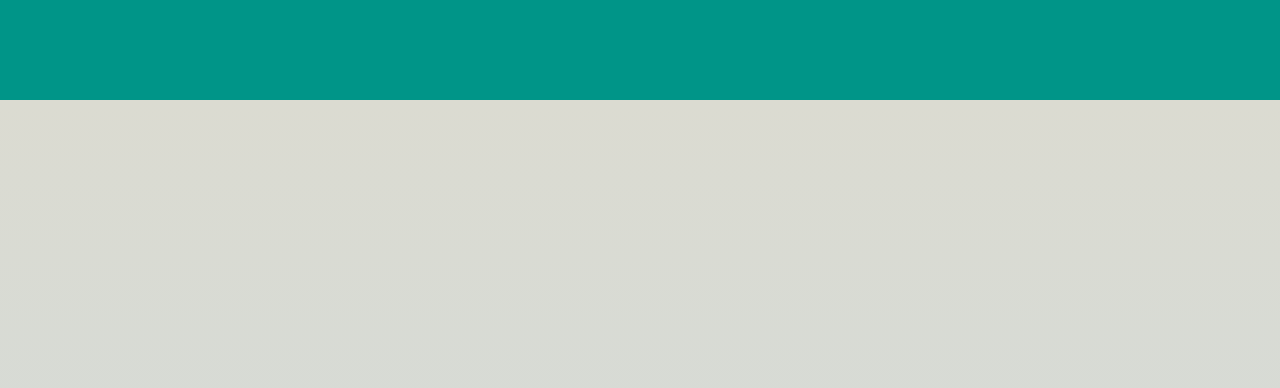
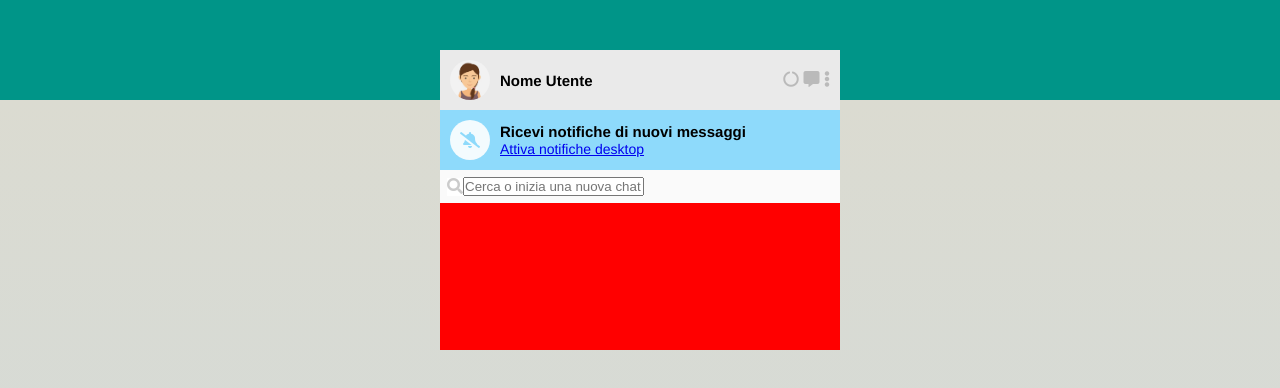
Before and after one commit to Ma-ko92/vue-boolzapp, a plain HTML site: page index.html in a window 1280 px wide. Drawn offline with nearby package versions, Linux system fonts and the light colour scheme.

Commit message:
interfaccia utente in produzione

```diff
--- a/css/style.css
+++ b/css/style.css
@@ -6,9 +6,20 @@
 }
 
 /* COMMON */
+body{
+    font-family: Helvetica;
+}
+img{
+    width: 100%;
+    display: block;
+}
+.opacity{
+    opacity: 0.2;
+}
 /* Wrapper */
 .wrapper{
     max-width: 100vw;
+    position: relative;
 }
 /* Style element */
 .bg_style_top{
@@ -19,3 +30,85 @@
     height: calc(100vh - 100px);
     background-image: linear-gradient(#dbdbd1, #d2dada);
 }
+/* Container */
+.container{
+    position: absolute;
+    top: 25%;
+    left: 50%;
+    transform: translate(-50%, -50%);
+}
+
+
+/* MAIN */
+/* Inner container */
+.inner_container{
+    /* Test */
+    background: red;
+    width: 400px;
+    height: 300px;
+}
+
+/* User interface */
+.user_option_container{
+    display: flex;
+    flex-direction: row;
+    justify-content: space-between;
+    align-items: center;
+    background: #eaeaea;
+    padding: 10px;
+}
+
+/* User Avatar */
+.user_avatar{
+    display: flex;
+    justify-content: space-between;
+    align-items: center;
+}
+.user_avatar img{
+    width: 40px;
+    height: 40px;
+    border-radius: 50%;
+    margin-right: 10px;
+}
+.text{
+    font-size: 15px;
+    font-weight: bold;
+}
+
+/* User notify */
+.user_notify{
+    background-color: #8edafb;
+    padding: 10px;
+    display: flex;
+    flex-direction: row;
+    align-items: center;
+}
+.notify_icon{
+    width: 40px;
+    height: 40px;
+    background-color: #f3fbfe;
+    border-radius: 50%;
+    position: relative;
+    margin-right: 10px;
+}
+.notify_icon i{
+    position: absolute;
+    top: 50%;
+    left: 50%;
+    transform: translate(-50%, -50%);
+    color: #8edafb;
+}
+.notify_text a{
+    font-size: 14px;
+}
+
+/* Searc Area */
+.search_container{
+    display: flex;
+    align-items: center;
+    padding: 7px;
+    background-color: #fafafa;
+}
+.search_icon{
+    background-color: white;
+}
--- a/index.html
+++ b/index.html
@@ -27,9 +27,58 @@
         <div class="container">
             <!-- Vue Container -->
             <div id="root">
-                <div>
+                <!-- MAIN -->
+                <main>
+                    <div class="inner_container">
+                        <div class="user_interface">
+                            <div class="user_option_container">
+                                <div class="user_avatar">
+                                    <img src="img/avatar_io.jpg" alt="my_avatar">
+                                    <!-- User name -->
+                                    <div class="text">Nome Utente</div>
+                                </div>
 
-                </div>
+
+
+                                <div class="user_option opacity">
+                                    <i class="fas fa-circle-notch"></i>
+                                    <i class="fas fa-comment-alt"></i>
+                                    <i class="fas fa-ellipsis-v"></i>
+                                </div>
+                            </div>
+
+                            <div class="user_notify">
+                                <div class="notify_icon">
+                                    <i class="fas fa-bell-slash"></i>
+                                </div>
+
+                                <div class="notify_text">
+                                    <div class="text">
+                                        Ricevi notifiche di nuovi messaggi
+                                    </div>
+                                    <a href="#">Attiva notifiche desktop</a>
+                                </div>
+                            </div>
+
+                            <div class="search_area">
+                                <div class="search_container">
+                                    <div class="search_icon">
+                                        <i class="fas fa-search opacity"></i>
+                                    </div>
+                                    <div>
+                                        <label for="user_filter"></label>
+                                        <input id="user_filter" type="text" placeholder="Cerca o inizia una nuova chat">
+                                    </div>
+                                </div>
+                            </div>
+                        </div>
+
+                        <div class="message_interface">
+
+                        </div>
+                    </div>
+                </main>
+                <!-- MAIN END -->
             </div>
             <!-- Vue Container End -->
         </div>
```
